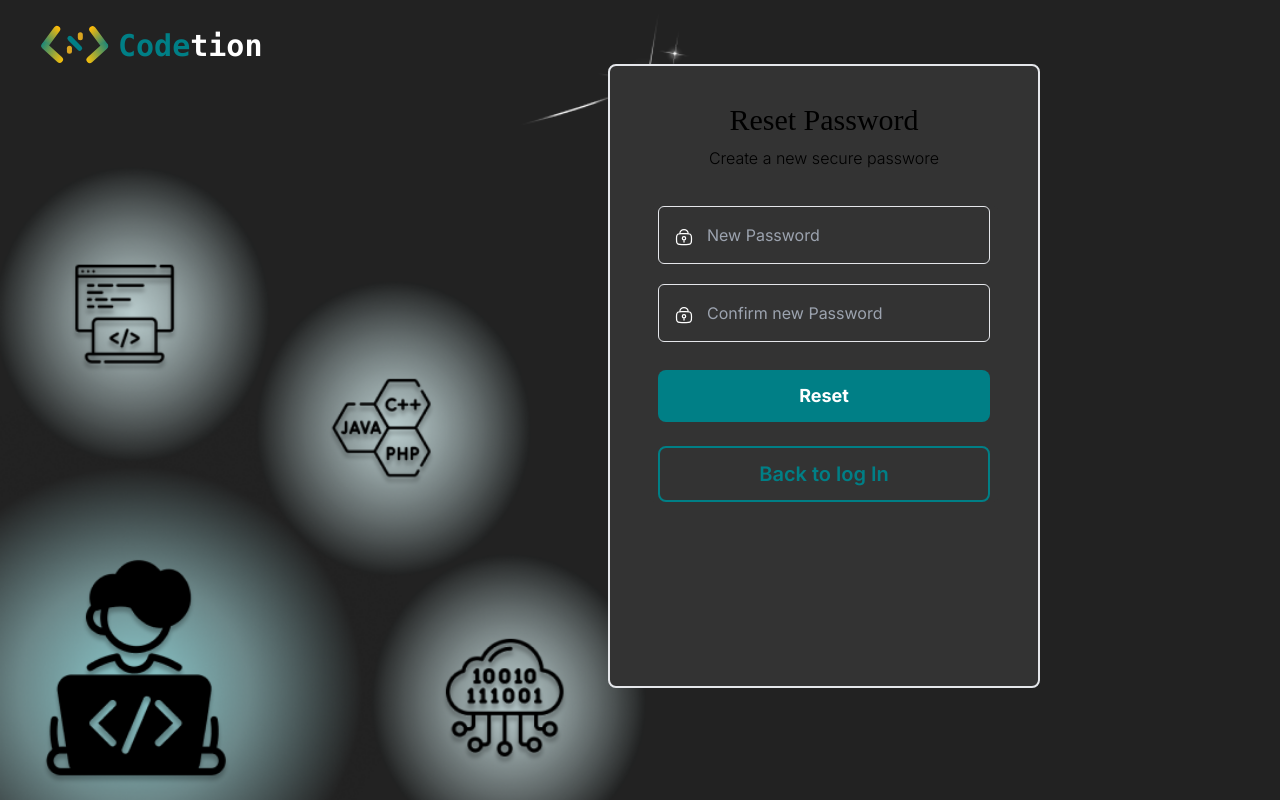
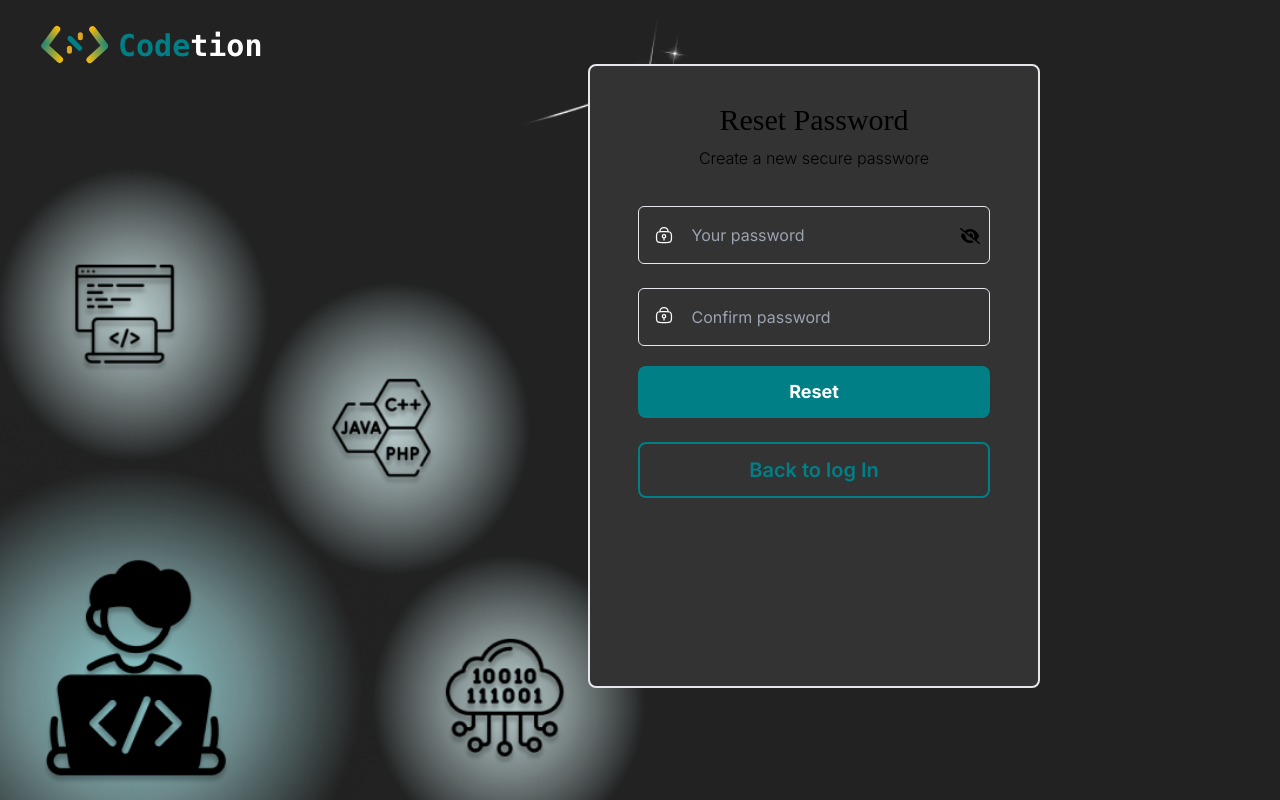
Before and after one commit to AVtheking/CODETION, a Next.js app: page /login/reset_password in a window 1280 px wide. Shown: the top 800 px of the page. Built offline with nearby package versions, Linux system fonts and the light colour scheme.

Commit message:
reset_password api

```diff
--- a/src/app/login/forget_password/page.tsx
+++ b/src/app/login/forget_password/page.tsx
@@ -36,7 +36,7 @@ export default function ForgetPassword() {
       console.log(res.data);
       if (res.data.success) {
         toast.success("OTp sent to your email");
-        router.push("/reset_password");
+        router.push("/login/reset_password");
       }
     } catch (e: any) {
       setLoading(false);
--- a/src/app/login/reset_password/page.tsx
+++ b/src/app/login/reset_password/page.tsx
@@ -1,7 +1,55 @@
+"use client";
+import { baseUrl } from "@/app/utils/constants";
+import { resetSchema } from "@/app/utils/schema";
+import { library } from "@fortawesome/fontawesome-svg-core";
+import { faEye, faEyeSlash } from "@fortawesome/free-solid-svg-icons";
+import { FontAwesomeIcon } from "@fortawesome/react-fontawesome";
+import { yupResolver } from "@hookform/resolvers/yup";
+import axios from "axios";
 import Image from "next/image";
 import Link from "next/link";
+import { useState } from "react";
+import { useForm } from "react-hook-form";
+import toast from "react-hot-toast";
 import logo from "../../../../public/logo.svg";
+
+library.add(faEye, faEyeSlash);
+library.add(faEye, faEyeSlash);
 export default function ResetPassword() {
+  const [visible, setVisible] = useState<boolean>(false);
+  const [loading, setLoading] = useState<boolean>(false);
+  type IFormInput = {
+    Password: string;
+    ConfirmPassword: string;
+  };
+  const {
+    register,
+    handleSubmit,
+    formState: { errors },
+  } = useForm<IFormInput>({
+    resolver: yupResolver(resetSchema),
+    mode: "onChange",
+  });
+
+  const onSubmit = async (data: IFormInput) => {
+    setLoading(true);
+    console.log(data);
+    try {
+      const res = await axios.post(`${baseUrl}api//`, {
+        password: data.Password,
+      });
+      setLoading(false);
+      console.log(res.data);
+      if (res.data.success) {
+        toast.success("Login successfully");
+      }
+    } catch (e: any) {
+      setLoading(false);
+      toast.error(e.response.data.message);
+      console.log(e.response.data);
+    }
+    // setLoading(false);
+  };
   return (
     <div className="flex h-full w-full  bg-backgroundColor bg-[url('../../public/bg.png')] bg-cover">
       <div className="ml-10 mt-6 items-start   flex flex-row">
@@ -13,18 +61,31 @@ export default function ResetPassword() {
       </div>
       <div className=" flex flex-col  ml-auto mr-60 mb-28 px-10 mt-16 h-auto  bg-authContainer rounded-lg border-2">
         <div className=" flex  flex-col justify-center px-8  py-9  items-center w-full ">
-          <h1 className="text-3xl font-medium  pb-2 font-libre ">Reset Password</h1>
+          <h1 className="text-3xl font-medium  pb-2 font-libre ">
+            Reset Password
+          </h1>
           <p className="text-center font-light">Create a new secure passwore</p>
         </div>
         <form className="bg-authContainer px-2 rounded  ">
-          <div className="relative flex items-center ">
+          <div className={`relative ${errors.Password ? "" : "mb-5"}  `}>
             <input
-              className="border rounded-md px-12 py-4 mb-5 bg-authContainer w-full  focus:border-headingColor  focus:outline-none "
+              className={`border rounded-md px-12 py-4 bg-authContainer w-full ${
+                errors.Password ? "border-red-600" : "focus:border-headingColor"
+              }  focus:outline-none `}
               id="Password"
-              placeholder="New Password"
-              type="text"
+              {...register("Password")}
+              placeholder=" Your password"
+              type={visible ? "text" : "password"}
             ></input>
-            <div className="absolute inset-y-0 left-0 pl-4 pb-4  flex items-center pointer-events-none">
+            <span className="relative float-right -top-10 right-2.5 block cursor-pointer">
+              {
+                <FontAwesomeIcon
+                  icon={visible ? "eye" : "eye-slash"}
+                  onClick={() => setVisible(!visible)}
+                />
+              }
+            </span>
+            <div className="absolute inset-y-0 left-0 pl-4   flex items-center pointer-events-none">
               <svg
                 width="20"
                 height="20"
@@ -42,14 +103,25 @@ export default function ResetPassword() {
               </svg>
             </div>
           </div>
-          <div className="relative flex items-center mb-2 ">
+          {errors.Password && (
+            <p className="text-red-500 text-xs whitespace-pre-line pre-wrap">
+              {errors.Password.message}
+            </p>
+          )}
+          <div className={`relative ${errors.ConfirmPassword ? "" : "mb-5"}  `}>
             <input
-              className="border rounded-md px-12 py-4 mb-5 bg-authContainer w-full  focus:border-headingColor  focus:outline-none "
+              className={`border rounded-md px-12 py-4 bg-authContainer w-full ${
+                errors.ConfirmPassword
+                  ? "border-red-600"
+                  : "focus:border-headingColor"
+              }  focus:outline-none `}
               id="Confirm Password"
-              placeholder="Confirm new Password"
-              type="text"
+              {...register("ConfirmPassword")}
+              placeholder=" Confirm password"
+              type={visible ? "text" : "password"}
             ></input>
-            <div className="absolute inset-y-0 left-0 pl-4 pb-4  flex items-center pointer-events-none">
+
+            <div className="absolute inset-y-0 left-0 pl-4   flex items-center pointer-events-none">
               <svg
                 width="20"
                 height="20"
@@ -67,6 +139,11 @@ export default function ResetPassword() {
               </svg>
             </div>
           </div>
+          {errors.ConfirmPassword && (
+            <p className="text-red-500 text-xs whitespace-pre-line pre-wrap">
+              {errors.ConfirmPassword.message}
+            </p>
+          )}
 
           <button
             type="submit"
--- a/src/app/utils/schema.ts
+++ b/src/app/utils/schema.ts
@@ -45,3 +45,20 @@ export const forgetSchema = yup.object().shape({
     .email("Please enter a valid email")
     .trim(),
 });
+export const resetSchema = yup.object().shape({
+  Password: yup
+    .string()
+    .required("Password is required")
+    .max(40, "Password must be at most 40 character")
+    .matches(
+      /^.*(?=.{8,})((?=.*[!@#$%^&*()\-_=+{};:,<.>]){1})(?=.*\d)((?=.*[a-z]){1})((?=.*[A-Z]){1}).*$/,
+      "Password must contain at least 8 characters  one \n uppercase one number and one special case character"
+    )
+    .trim(),
+  ConfirmPassword: yup
+    .string()
+    .required("Confirm Password is required")
+    .max(40, "Password must be at most 40 character")
+    .oneOf([yup.ref('Password')], 'Passwords must match')
+    .trim(),
+});
```
